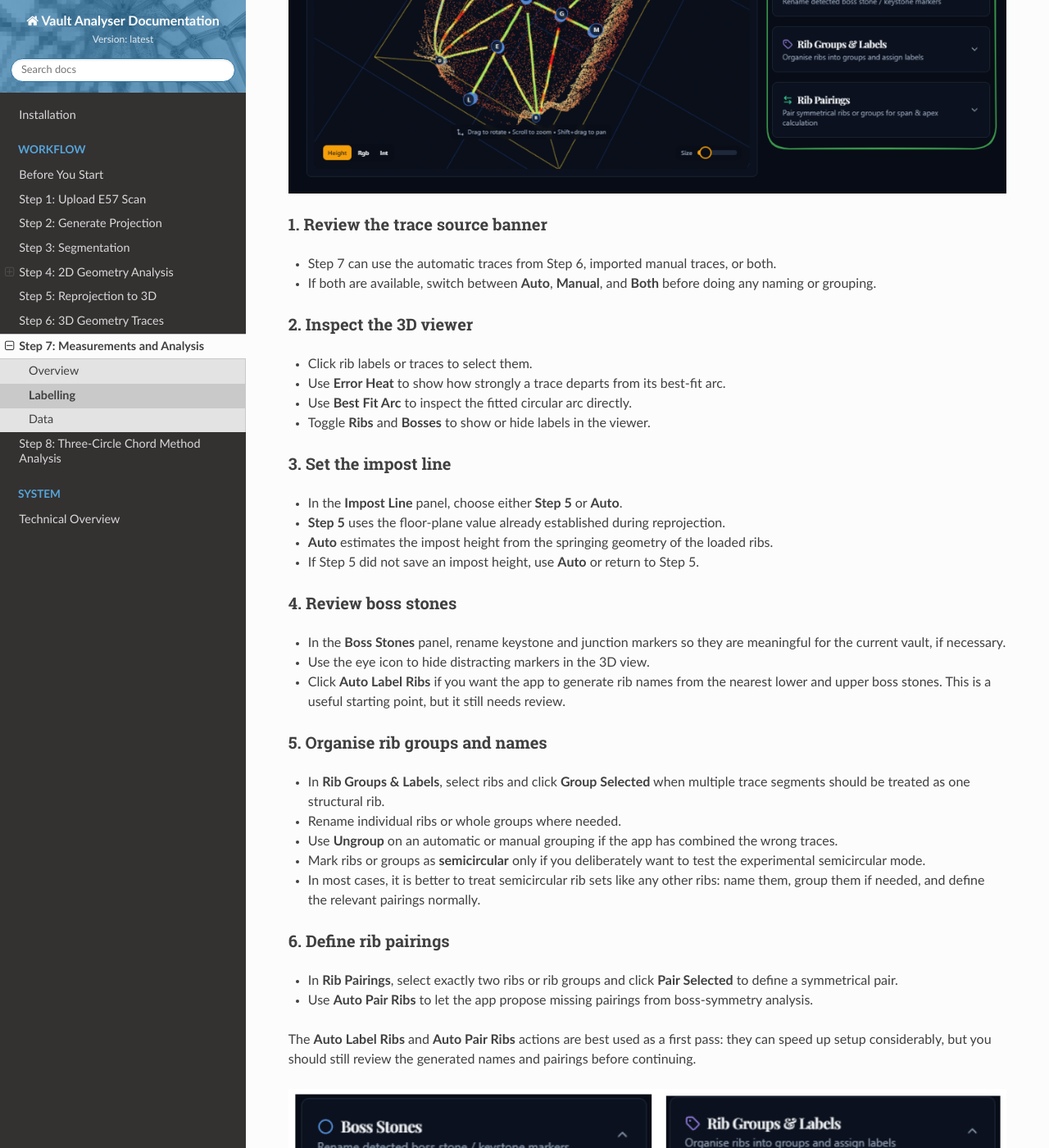
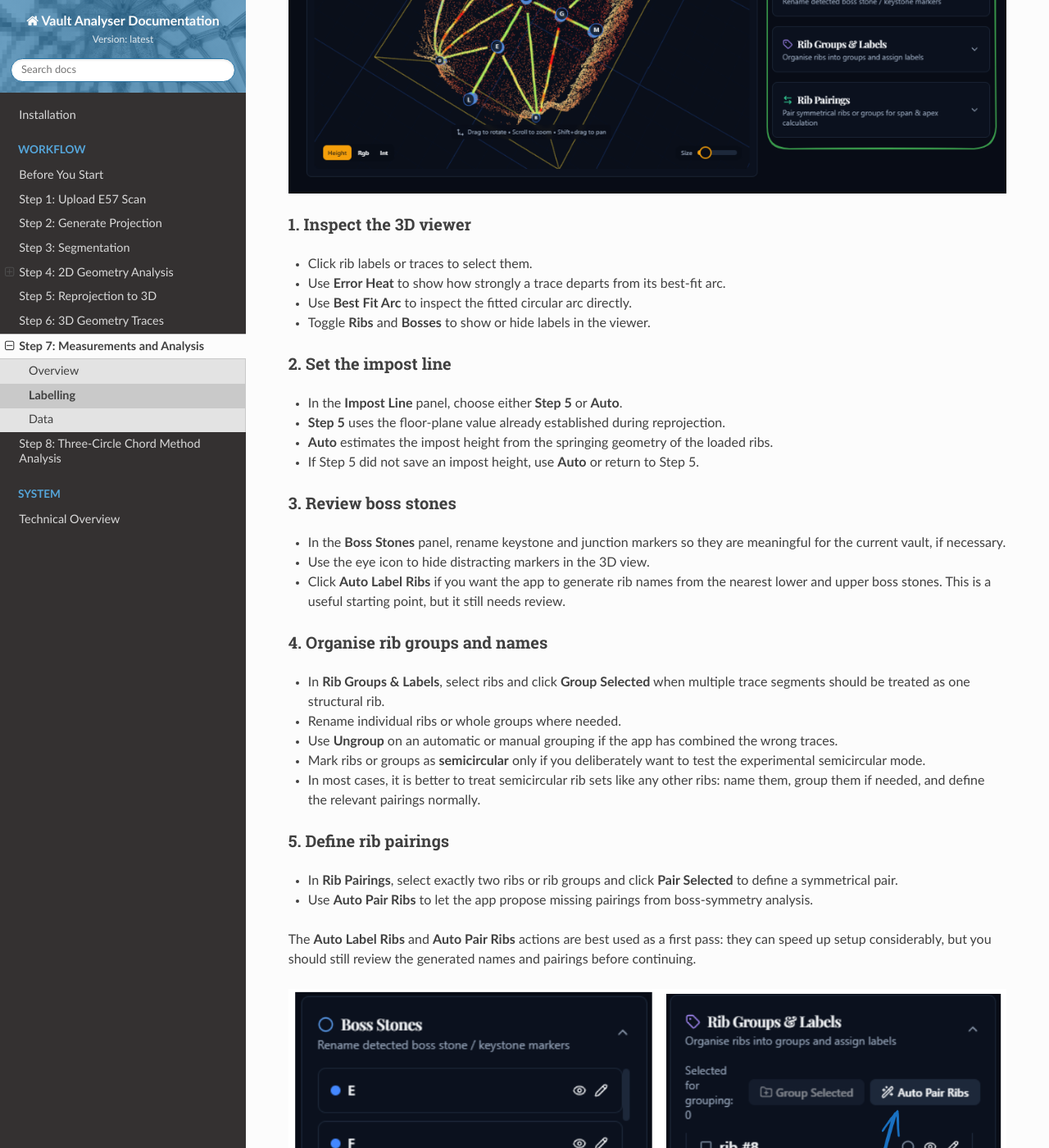
Before and after one commit to DavidJBoardman/ai-vault-dashboard, an MkDocs documentation site: the page built from docs/workflow/step-7/labelling.md, in a window 1280 px wide and 1400 px high, scrolled down 812 px. Shown: the whole window at 82% size. Built offline with MkDocs 1.6.1, drawn with Linux system fonts in a browser that asks for light colours; nearby versions of some CDN libraries; some of the changed text lies outside the part shown.

Commit message:
docs: remove incorrect step from labelling
Co-authored-by: Copilot <copilot@github.com>

```diff
--- a/docs/workflow/step-7/labelling.md
+++ b/docs/workflow/step-7/labelling.md
@@ -10,32 +10,27 @@ The aim is not just to tidy the labels. The choices you make here directly affec
 
 ![Step 7A Labelling interface: 3D viewer with rib traces and boss markers, plus panels for impost line, rib groups and labels, boss stones, and rib pairings.](../../images/step-7/labelling-ui.png)
 
-### 1. Review the trace source banner
-
-- Step 7 can use the automatic traces from Step 6, imported manual traces, or both.
-- If both are available, switch between **Auto**, **Manual**, and **Both** before doing any naming or grouping.
-
-### 2. Inspect the 3D viewer
+### 1. Inspect the 3D viewer
 
 - Click rib labels or traces to select them.
 - Use **Error Heat** to show how strongly a trace departs from its best-fit arc.
 - Use **Best Fit Arc** to inspect the fitted circular arc directly.
 - Toggle **Ribs** and **Bosses** to show or hide labels in the viewer.
 
-### 3. Set the impost line
+### 2. Set the impost line
 
 - In the **Impost Line** panel, choose either **Step 5** or **Auto**.
 - **Step 5** uses the floor-plane value already established during reprojection.
 - **Auto** estimates the impost height from the springing geometry of the loaded ribs.
 - If Step 5 did not save an impost height, use **Auto** or return to Step 5.
 
-### 4. Review boss stones
+### 3. Review boss stones
 
 - In the **Boss Stones** panel, rename keystone and junction markers so they are meaningful for the current vault, if necessary.
 - Use the eye icon to hide distracting markers in the 3D view.
 - Click **Auto Label Ribs** if you want the app to generate rib names from the nearest lower and upper boss stones. This is a useful starting point, but it still needs review.
 
-### 5. Organise rib groups and names
+### 4. Organise rib groups and names
 
 - In **Rib Groups & Labels**, select ribs and click **Group Selected** when multiple trace segments should be treated as one structural rib.
 - Rename individual ribs or whole groups where needed.
@@ -43,7 +38,7 @@ The aim is not just to tidy the labels. The choices you make here directly affec
 - Mark ribs or groups as **semicircular** only if you deliberately want to test the experimental semicircular mode.
 - In most cases, it is better to treat semicircular rib sets like any other ribs: name them, group them if needed, and define the relevant pairings normally.
 
-### 6. Define rib pairings
+### 5. Define rib pairings
 
 - In **Rib Pairings**, select exactly two ribs or rib groups and click **Pair Selected** to define a symmetrical pair.
 - Use **Auto Pair Ribs** to let the app propose missing pairings from boss-symmetry analysis.
@@ -52,13 +47,12 @@ The **Auto Label Ribs** and **Auto Pair Ribs** actions are best used as a first
 
 ![Step 7A auto-generation controls showing the Auto Label Ribs and Auto Pair Ribs actions used to generate initial rib names and rib pairings.](../../images/step-7/auto-generate.png)
 
-### 7. Continue to Step 7B
+### 6. Continue to Step 7B
 
 - Clicking **Continue to Data** saves the current configuration and unlocks the data tab.
 
 ## Before moving on
 
-- the correct trace source is selected
 - the impost line height has been reviewed
 - important boss stones have clear names
 - ribs that belong together have been grouped
```
Also changed, not shown: docs/workflow/step-7/index.md (+1 -1 lines), docs/images/step-7/auto-generate.png.
